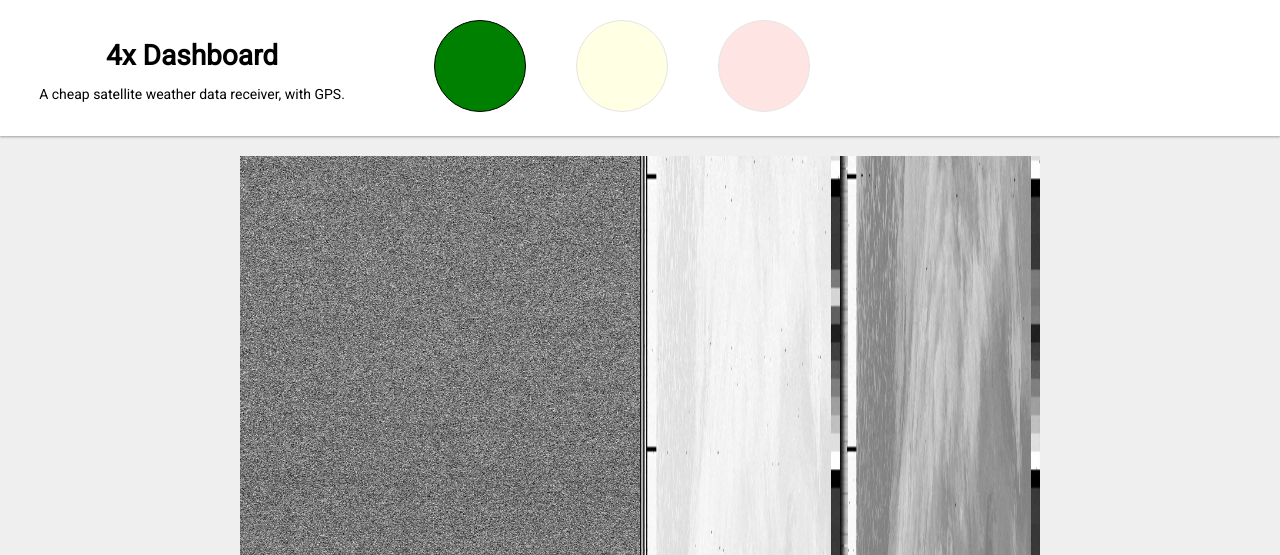
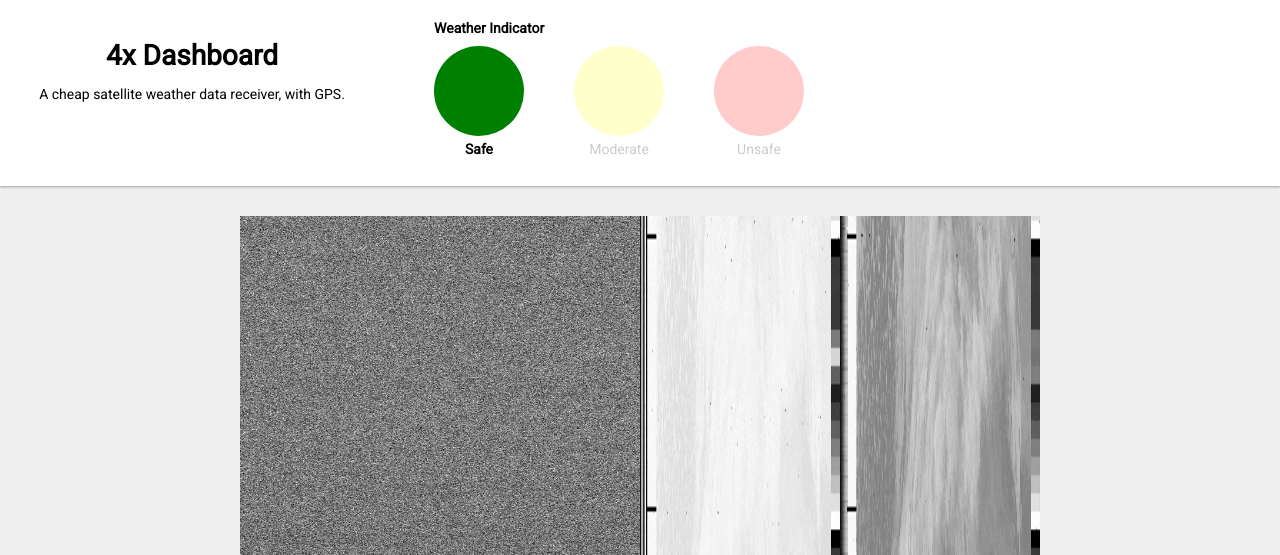
Before and after one commit to ramantehlan/4x, a Flask app: page / in a window 1280 px wide. Shown: the top 555 px of the page. Run offline with Flask 2, Linux system fonts and the light colour scheme.

Commit message:
upgraded

```diff
--- a/4x-server/static/css/index.css
+++ b/4x-server/static/css/index.css
@@ -37,8 +37,8 @@ body {
 	background:var(--card);
 	box-shadow: 0 1px 3px rgba(0, 0, 0, 0.12), 0 1px 2px rgba(0, 0, 0, 0.24);
 	padding-top:20px;
-	padding-bottom:20px;
-	margin-bottom:20px;
+	padding-bottom:50px;
+	margin-bottom:30px;
 }
 
 h1{
@@ -50,8 +50,18 @@ h1{
 	text-align:center;
 }
 
+
 .right-head{
 	width:70%;
+}
+
+.right-head-title{
+	font-weight:bold;
+	font-size:14px;
+	margin-left:50px;
+}
+.right-head-body{
+	margin-top:10px;
 	display:flex;
 	justify-content:flex-start;
 }
@@ -60,10 +70,15 @@ h1{
 	width:90px;
 	height:90px;
 	border-radius:100px;
-	border:1px solid black;
 	margin-left: 50px;
-	opacity:0.1;
+	opacity:0.2;
 }
+
+.bulb-title{
+	text-align:center;
+	margin-top:95px;
+}
+
 
 .green{
 	background-color:green;
@@ -81,6 +96,10 @@ h1{
 	opacity:1;
 }
 
+.active-bulb > .bulb-title{
+	font-weight:bold;
+}
+
 .body{
 	display:flex;
 	flex-flow: row wrap;
--- a/4x-server/templates/routing/hello.html
+++ b/4x-server/templates/routing/hello.html
@@ -13,9 +13,26 @@
 		<p> A cheap satellite weather data receiver, with GPS. <p>
 	</div>
 	<div class="right-head">
-		<div class="bulb green active-bulb"></div>
-		<div class="bulb yellow"></div>
-		<div class="bulb red"></div>
+		<div class="right-head-title">
+			Weather Indicator
+		</div>
+		<div class="right-head-body">
+			<div class="bulb green active-bulb">
+				<div class="bulb-title">
+					Safe
+				</div>
+			</div>
+			<div class="bulb yellow">
+				<div class="bulb-title">
+					Moderate
+				</div>
+			</div>
+			<div class="bulb red">
+				<div class="bulb-title">
+					Unsafe
+				</div>
+			</div>
+		</div>
 	</div>
 
 </div>
```
